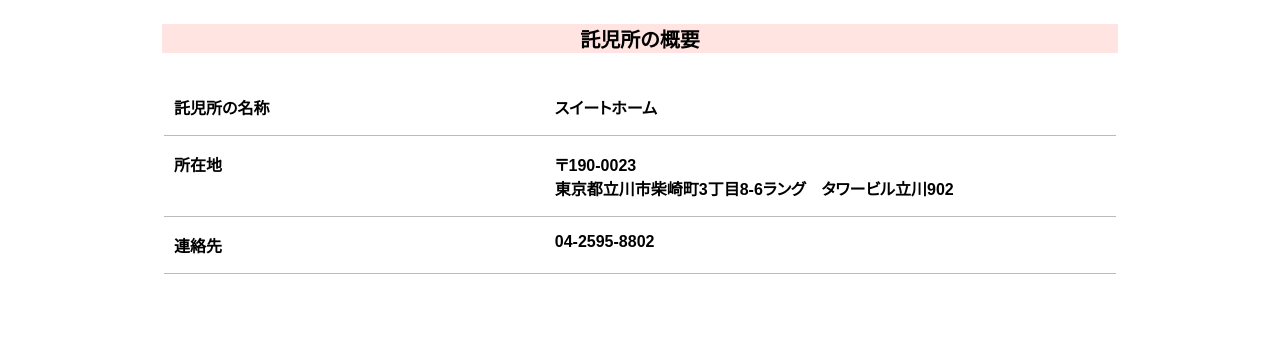
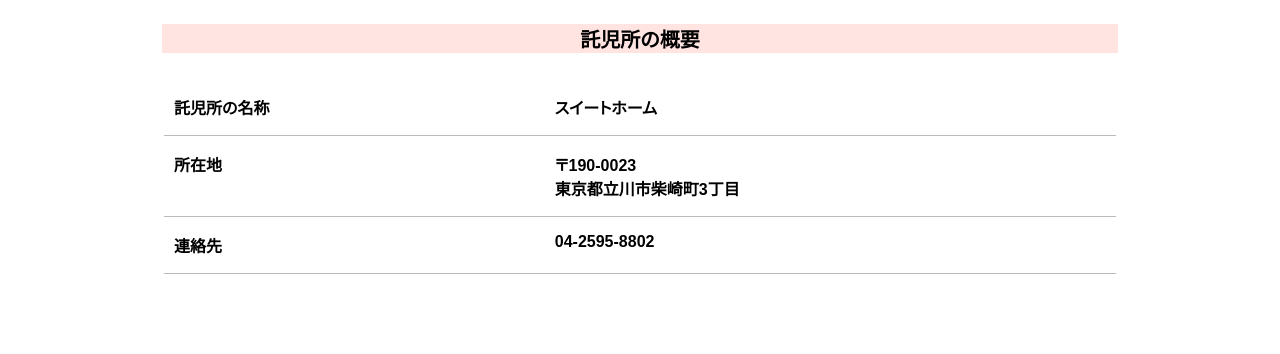
Before and after one commit to KataokaHirotaka/sweet-home, a website built with webpack: page src/pug/index.pug in a window 1280 px wide. Shown: the part 2120-2474 px from the top of the page. Built offline with nearby package versions, Linux system fonts and the light colour scheme; no server answers; files whose address does not match are found by name; a web font is replaced by a local one.

Commit message:
住所修正

```diff
--- a/src/pug/object/component/_about.pug
+++ b/src/pug/object/component/_about.pug
@@ -22,7 +22,7 @@ block name
     {
       ttl: "所在地",
       txt: "〒190-0023",
-      txt_2: "東京都立川市柴崎町3丁目8-6ラング　タワービル立川902"
+      txt_2: "東京都立川市柴崎町3丁目"
     },
     {
       ttl: "連絡先",
```
